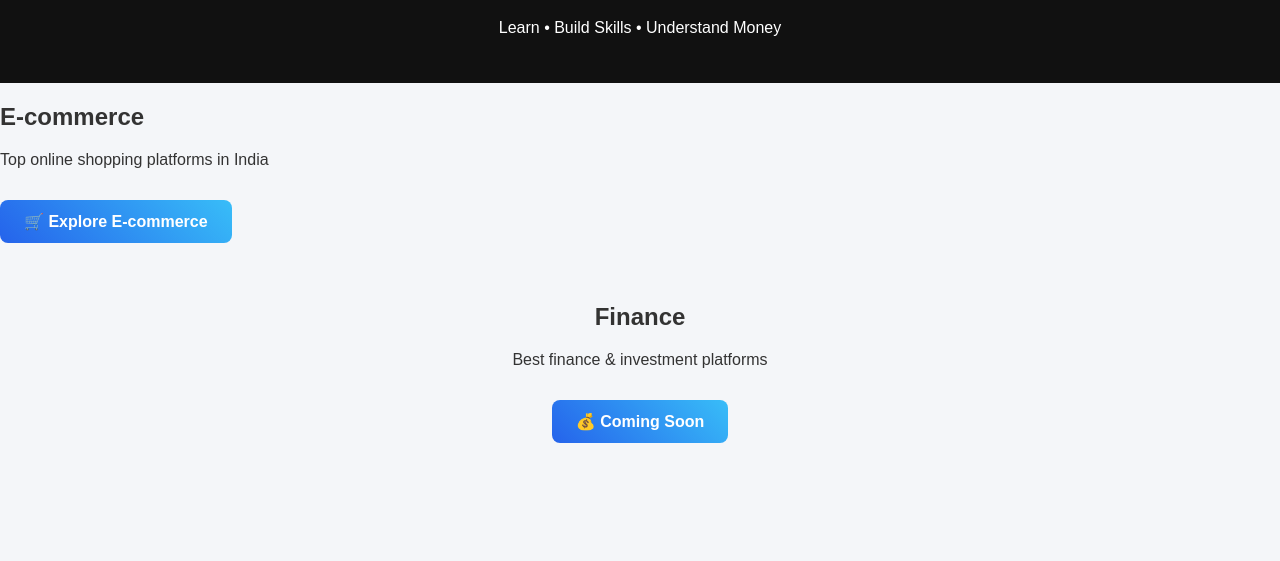
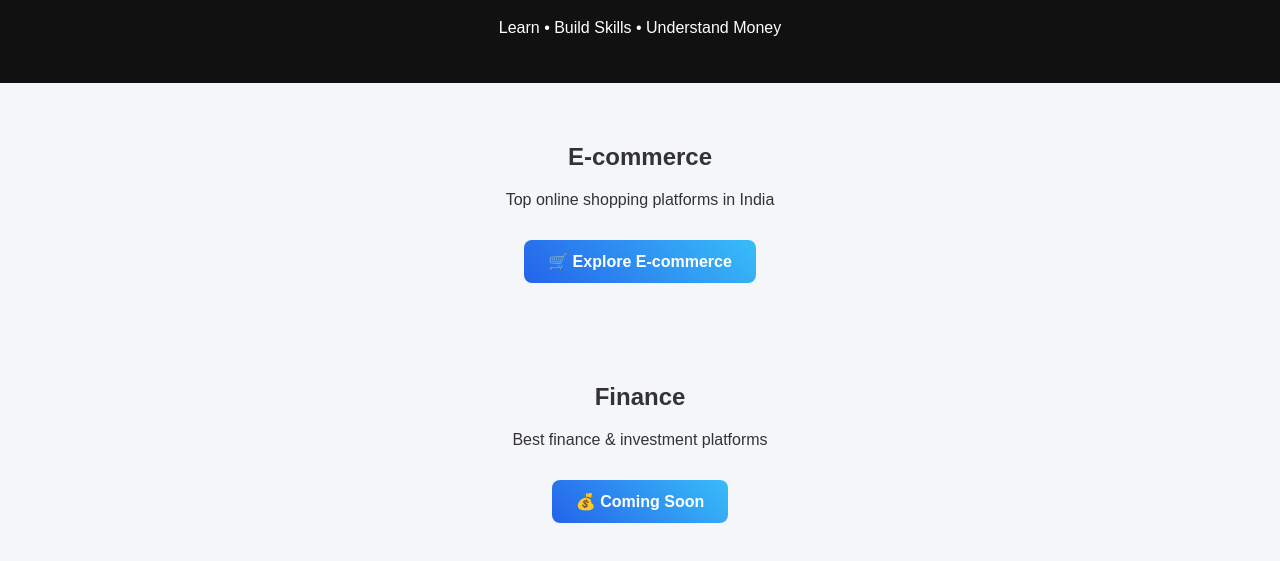
Before and after one commit to sunilkumarp31101992-sudo/Start-point-l, a plain HTML site: page index.html in a window 1280 px wide. Shown: the part 91-652 px from the top of the page. Drawn offline with Linux system fonts and the light colour scheme.

Commit message:
Update index.html

```diff
--- a/index.html
+++ b/index.html
@@ -13,7 +13,7 @@
   <h1>StartPoint</h1>
   <p>Learn • Build Skills • Understand Money</p>
 </header>
-<div>
+<div class="section">
   <h2>E-commerce</h2>
   <p>Top online shopping platforms in India</p>
   <a href="ecommerce.html" class="cta-btn">
```
